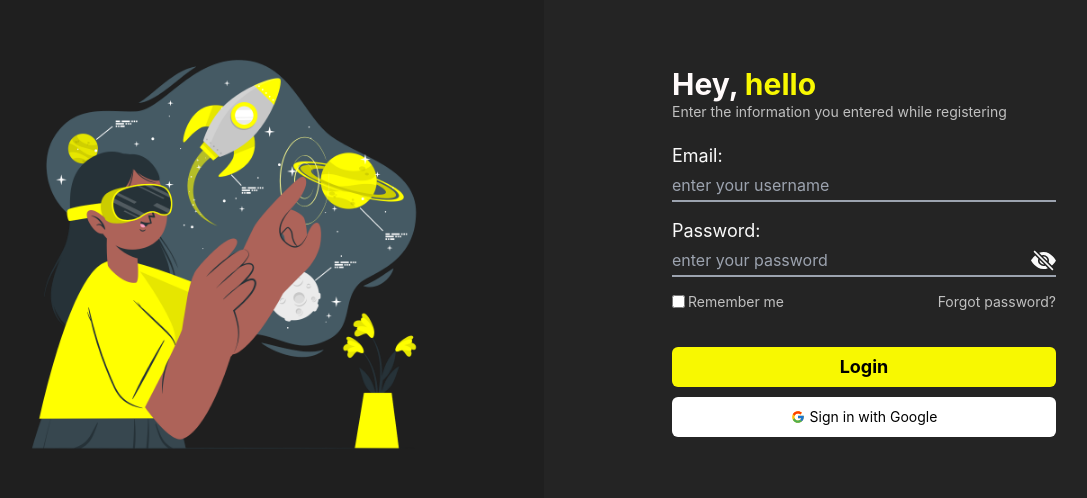
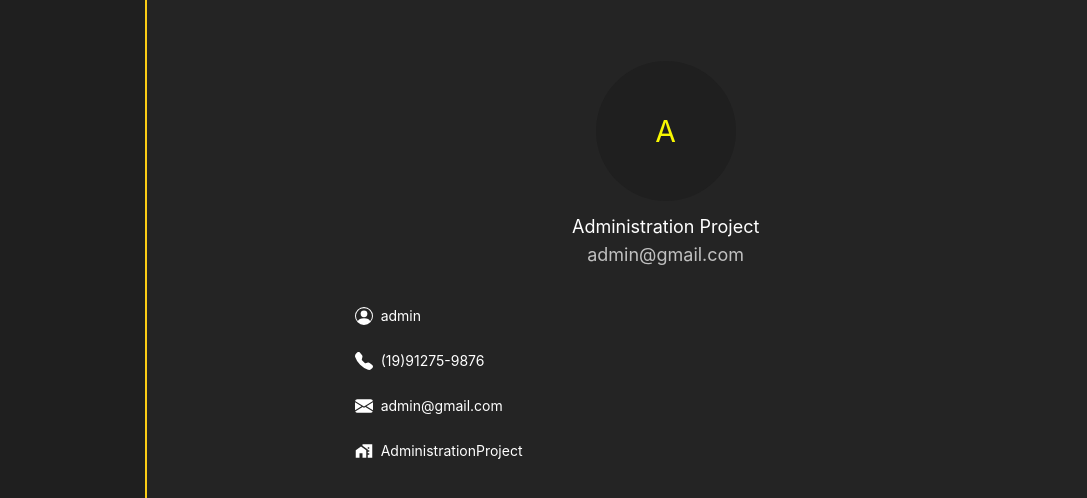
Before and after one commit to felipeluis223/trackingSystem, a React (Create React App) app: page /home/profile in a window 1280 px wide. Shown: the part 144-642 px from the top of the page, without its empty margins (96-1183 px from the left). Built offline with nearby package versions, Linux system fonts and the light colour scheme.

Commit message:
rotas e logo

```diff
--- a/package.json
+++ b/package.json
@@ -15,6 +15,7 @@
     "react-icons": "^4.7.1",
     "react-lottie": "^1.2.3",
     "react-redux": "^8.0.5",
+    "react-router-dom": "^6.8.0",
     "react-scripts": "5.0.1",
     "react-toastify": "^9.1.1",
     "redux": "^4.2.1",
--- a/src/App.js
+++ b/src/App.js
@@ -1,10 +1,37 @@
-import Home from "./components/Home";
+import { createBrowserRouter, RouterProvider } from 'react-router-dom';
+
+import Template from './Template';
 import Login from "./components/Login";
+import Profile from './components/Profile';
+import Dashboard from './components/Dashboard';
+import ErrorPage from './components/ErrorPage';
+
+// Settings - routes
+const router = createBrowserRouter([
+  {
+    path: "/",
+    element: <Login />,
+    errorElement: <ErrorPage />,
+  },
+  {
+    path: "home",
+    element: <Template />,
+    children: [
+      {
+        path: "profile",
+        element: <Profile />,
+      },
+      {
+        path: "dashboard",
+        element: <Dashboard />,
+      },
+    ]
+  }
+]);
 
 function App() {
   return (
-      // <Home />
-      <Login />
+    <RouterProvider router={router} />
   );
 }
 
--- /dev/null
+++ b/src/Template/index.js
@@ -0,0 +1,13 @@
+import { Outlet } from "react-router-dom";
+
+function Home(){
+    return (
+        <section className="w-full min-h-screen bg-[#242424] sm:flex sm:flex-row">
+            <section className="w-full min-h-[80px] border-b-2 bg-[#1f1f1f] border-b-yellow-400 sm:w-[300px] sm:border-r-2 sm:border-b-0 sm:border-r-yellow-400">
+            </section>
+            <Outlet />
+        </section>
+    );
+}
+
+export default Home;
--- /dev/null
+++ b/src/components/Dashboard/index.js
@@ -0,0 +1,5 @@
+function Dashboard(){
+    return <h2 className="text-[white]">dashboard</h2>
+}
+
+export default Dashboard;
--- /dev/null
+++ b/src/components/ErrorPage/index.js
@@ -0,0 +1,5 @@
+function ErrorPage(){
+    return <h1>404 - error page bro!</h1>
+}
+
+export default ErrorPage;
--- a/src/components/Home/index.js
+++ b/src/components/Home/index.js
@@ -1,18 +1,6 @@
-import Lottie from 'react-lottie';
-import { worldOptions } from '../../lotties/configsLotties';
-
 function Home(){
     return (
-        <section className="w-full h-screen bg-[#1f1f1f] flex flex-col">
-            <div className="w-full h-[50%] pt-[20px]">
-                    <Lottie options={worldOptions} width={400} height={140}/>
-                <h3 className="w-full text-3xl text-center text-[#9400D3] font-bold pt-[5px]">Análise sobre a População</h3>
-                <h3 className="w-full text-sm text-center text-[#fffafa]"><i>Instituto Brasileiro de Geografia e Estatística(IBGE)</i></h3>
-            </div>
-
-            <div className="w-full h-[50%]">
-            </div>
-        </section>
+        <div></div>
     )
 }
 
--- a/src/components/Login/index.js
+++ b/src/components/Login/index.js
@@ -1,12 +1,15 @@
 import { useState } from 'react';
 
-import { useSelector, useDispatch } from 'react-redux';
+import { useNavigate } from 'react-router-dom';
+
+import { useDispatch } from 'react-redux';
 import { loginUser } from '../../redux/user/actions';
 
 import { FcGoogle } from 'react-icons/fc';
 import { BsEyeSlashFill, BsEyeFill } from 'react-icons/bs';
 
 import team from '../../img/virtual.png';
+import logo from '../../img/logo.png';
 
 import { standardUser } from './standard-user';
 
@@ -24,6 +27,9 @@ function Login(){
     // Settings - Redux:
     const dispatch = useDispatch();
 
+    // Settings - redirect:
+    const navigate = useNavigate()
+
     // Responsible for login:
     const handleLogin = () => {
 
@@ -32,6 +38,9 @@ function Login(){
 
             // Storing data:
             dispatch(loginUser(standardUser));
+
+            // Redirect:
+            navigate("/home")
 
             const msg = "Uhuul! Welcome Admin";
             toast.success(msg, {
@@ -105,8 +114,9 @@ function Login(){
                 </div>
             </section>
 
-            <section className="w-full h-[400px] sm:w-[50%] sm:h-screen sm:flex sm:justify-center sm:items-center">
-                <img src={team} className="w-[450px]" />
+            <section className="w-full min-h-[1 00px] sm:w-[50%] sm:h-screen sm:flex sm:flex-col sm:justify-center sm:items-center">
+                <img src={logo} className="w-[200px]" />
+                <img src={team} className="hidden sm:block sm:w-[450px]" />
             </section>
         </section>
     )
--- a/src/components/Login/standard-user.js
+++ b/src/components/Login/standard-user.js
@@ -4,5 +4,6 @@ export const standardUser = {
     password: "admin1234",
     name: "Administration Project",
     email: "admin@gmail.com",
-    company: "AdministrationProject"
+    company: "AdministrationProject",
+    phone: "(19)91275-9876"
 }
--- /dev/null
+++ b/src/components/Profile/index.js
@@ -0,0 +1,55 @@
+import { BsFillTelephoneFill, BsEnvelopeFill, BsPersonCircle } from 'react-icons/bs';
+import { MdHomeWork } from 'react-icons/md';
+
+function Profile(){
+    const userData = {
+        username: "admin",
+        password: "admin1234",
+        name: "Administration Project",
+        email: "admin@gmail.com",
+        company: "AdministrationProject",
+        phone: "(19)91275-9876"
+    }
+
+    const name =  userData.name;
+    const sigla = name.charAt(0);
+    const email = userData.email;
+    const phone = userData.phone;
+    const company = userData.company;
+    const username = userData.username;
+
+    return (
+        <section className="w-full min-h-[400px] flex flex-col justify-center items-center mt-[30px]">
+            <div className="w-[140px] h-[140px] bg-[#1f1f1f] rounded-full flex justify-center items-center">
+                <h2 className="text-3xl text-[#ffff00f7]">{sigla}</h2>
+            </div>
+            <div className="w-full h-[80px] flex flex-col justify-center items-center">
+                <h3 className="text-lg text-[#ffffff]">{userData.name}</h3>
+                <h5 className="text-lg text-[#C0C0C0]">{email}</h5>
+            </div>
+
+            <div className="w-[60%] min-h-[200px] flex flex-col justify-center">
+                <div className="w-full h-[40px] flex items-center hover:border-b-2 hover:border-b-yellow-400 duration-100 mt-[5px]">
+                    <BsPersonCircle className="mr-[8px]" style={{color: "#ffffff", fontSize: 18}} />
+                    <span className="text-sm text-[#ffffff]">{username}</span>
+                </div>
+                <div className="w-full h-[40px] flex items-center hover:border-b-2 hover:border-b-yellow-400 duration-100 mt-[5px]">
+                    <BsFillTelephoneFill className="mr-[8px]" style={{color: "#ffffff", fontSize: 18}} />
+                    <span className="text-sm text-[#ffffff]">{phone}</span>
+                </div>
+
+                <div className="w-full h-[40px] flex items-center hover:border-b-2 hover:border-b-yellow-400 duration-100 mt-[5px]">
+                    <BsEnvelopeFill className="mr-[8px]" style={{color: "#ffffff", fontSize: 18}} />
+                    <span className="text-sm text-[#ffffff]">{email}</span>
+                </div>
+
+                <div className="w-full h-[40px] flex items-center hover:border-b-2 hover:border-b-yellow-400 duration-100 mt-[5px]">
+                    <MdHomeWork className="mr-[8px]" style={{color: "#ffffff", fontSize: 18}} />
+                    <span className="text-sm text-[#ffffff]">{company}</span>
+                </div>
+            </div>
+        </section>
+    );
+}
+
+export default Profile;
```
Also changed, not shown: src/img/logo.png (added), 1 other file (tests, documents, lock files or other folders).
